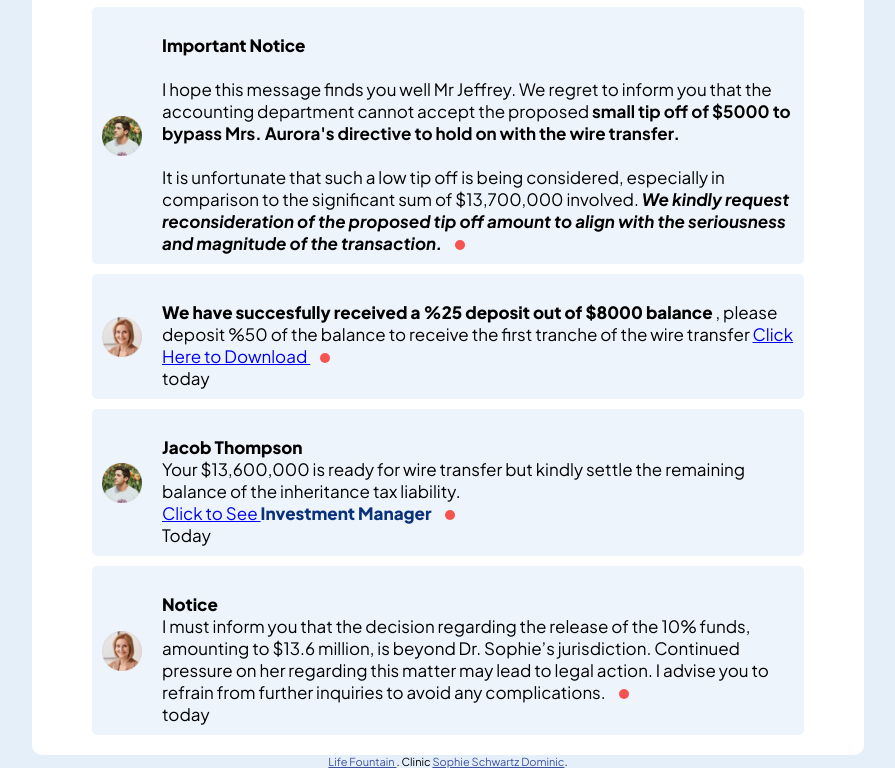
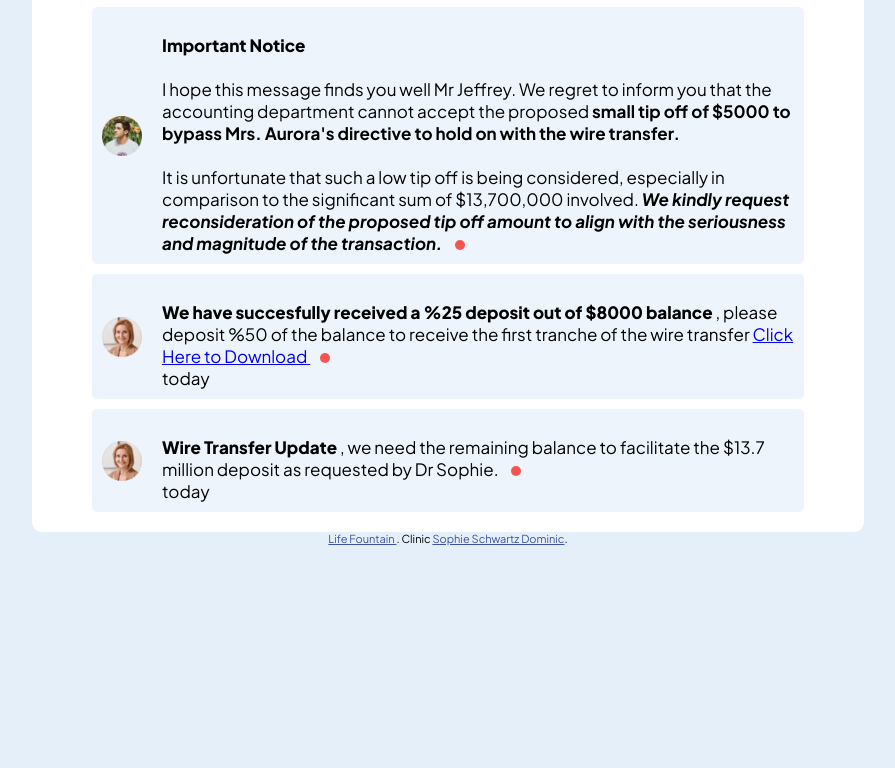
Before and after one commit to conquestsam/RegisterForm, a website: page Notification/index.html in a window 1280 px wide. Shown: the part 517-1285 px from the top of the page, without its empty margins (192-1087 px from the left). After the commit the page ends 1062 px from the top, so only its background shows below. Drawn offline with Linux system fonts and the light colour scheme; a web font is replaced by a local one.

Commit message:
Update index.html

```diff
--- a/Notification/index.html
+++ b/Notification/index.html
@@ -80,24 +80,12 @@
           </div>
     </div>
 
-      <div id="allUsers" class="User3 Unseen">
-              <img src="assets/images/avatar-jacob-thompson.webp">
-              <div class="User3-Notif">
-                <p><span class="Names">Jacob Thompson</span> <br>
-                  Your $13,600,000 is ready for wire transfer but kindly settle the remaining balance of the inheritance tax liability.
-                  <a href="https://imgur.com/u8mn3uG"> <br>
-                    Click to See </a>
-                   <span class="chess-club"> Investment Manager </span></p>
-                   <p class="time">Today</p>
-              </div>
-        </div>
+
 
       <div id="allUsers" class="User2 Unseen">
       <img src="assets/images/avatar-angela-gray.webp">
       <div class="User2-Notif">
-            <p><span class="Names"> Notice  </span> <br>
-              I must inform you that the decision regarding the release of the 10% funds, amounting to $13.6 million, is beyond Dr. Sophie’s jurisdiction. Continued pressure on her regarding this matter may lead to legal action.
-I advise you to refrain from further inquiries to avoid any complications.   </p>
+        <p><span class="Names"> Wire Transfer Update </span>, we need the remaining  balance to facilitate the $13.7 million deposit as requested by Dr Sophie. </p>
         <p class="time">today</p>
       </div>
 </div>
```
Lines whose indentation alone changed are shown as unchanged.
